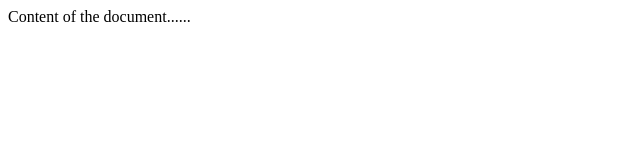
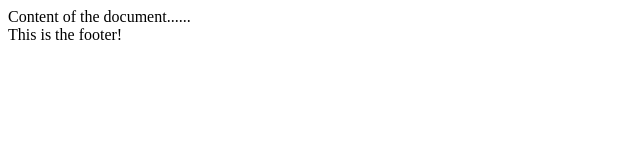
Before and after one commit to Kuuchuu/SAUT, a plain HTML site: page index.html in a window 1280 px wide. Shown: the full height of the page, 0-640 px from the left. Drawn offline with Linux system fonts and the light colour scheme.

Commit message:
Add Polyfills

```diff
--- a/index.html
+++ b/index.html
@@ -3,8 +3,10 @@
 	<head>
 		<meta charset="UTF-8">
 		<title>The Survivor Game</title>
+		<!-- Load polyfills; note that "loader" will load these async -->
+		<script src="js/webcomponentsjs-1.0.0-rc.11/webcomponents-loader.js"></script>
 		<!-- Resources on other origins must be CORS-enabled. -->
-		<link rel="import" href="imports.html">
+		<link rel="import" href="/imports.html">
 	</head>
 
 	<body>
@@ -13,13 +15,15 @@
 
 
 	<script> //FOOTER Script
-		var link = document.querySelector('link[rel="import"]');
-		var content = link.import;
+		window.addEventListener('WebComponentsReady', function() {
+			var link = document.querySelector('link[rel="import"]');
+			var content = link.import;
 
-		// Grab DOM from imports.html's document.
-		var elm = content.querySelector('.footer'); //This looks for the class "footer" in the import document, and grabs it.
+			// Grab DOM from imports.html's document.
+			var elm = content.querySelector('.footer'); //This looks for the class "footer" in the import document, and grabs it.
 
-		document.body.appendChild(elm.cloneNode(true));
+			document.body.appendChild(elm.cloneNode(true));
+		});
 	</script>
 
 <html>
```
